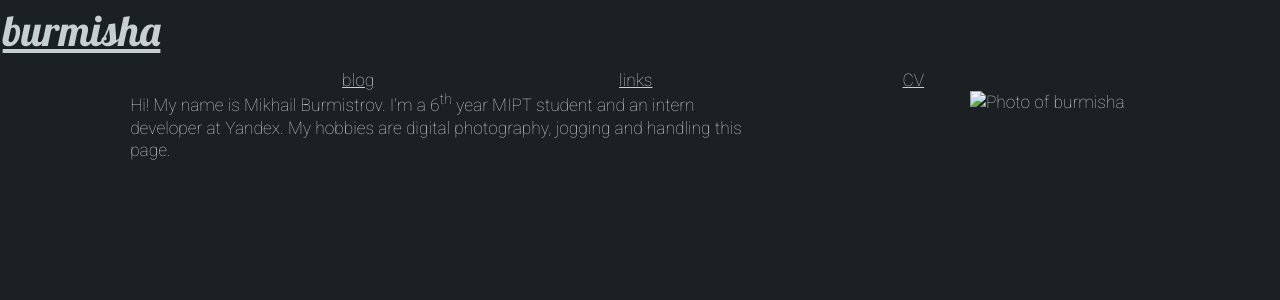
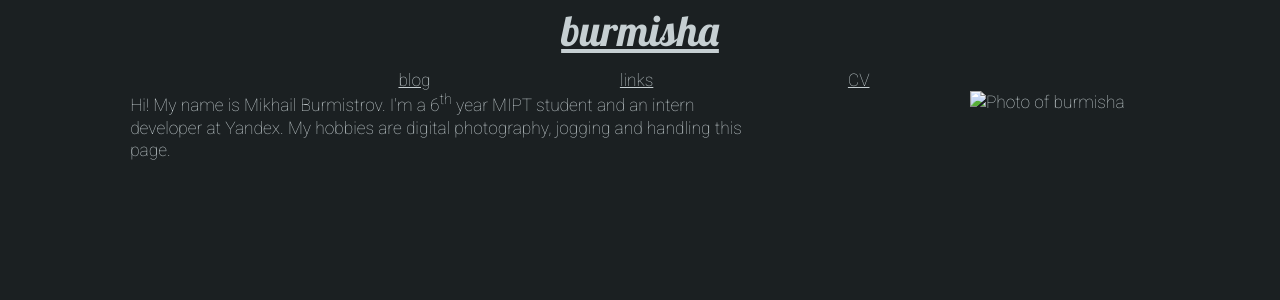
Before and after one commit to burmisha/burmisha.github.io, a Jekyll site: the page built from index.html, in a window 1280 px wide. Shown: the top 300 px of the page. Built offline with Jekyll 4.4.1, drawn with Linux system fonts in a browser that asks for light colours; some web fonts are replaced; Markdown is read by kramdown in place of the engine named in the settings.

Commit message:
fix burmisha positioning

```diff
--- a/_layouts/default.html
+++ b/_layouts/default.html
@@ -33,13 +33,17 @@
 </head>
 
 <body>
-<h1><a href="/">burmisha</a></h1>
+<div class="preview" id="burmisha">
+	<a href="/">burmisha</a>
+</div>
+<div class="preview">
 <ul id="menu">
 	<li class="menu_item"><a href="/blog/">blog</a></li>
 	<li class="menu_item"><a href="/links/">links</a></li>
 	<li class="menu_item"><a href="/cv/">CV</a></li>
 </ul>
-<div id="content">
+</div>
+
 <a name="content"></a>
 {% if page.photos %}
 	<div class="preview">
@@ -62,7 +66,6 @@
 {% endif %}
 <div class="preview">
 	{{content}}
-</div>
 </div>
 
 <!-- Yandex.Metrika counter -->
--- a/style/style.css
+++ b/style/style.css
@@ -24,11 +24,12 @@ body {
   top-margin: 20pt;
   text-align: left;
 }
-h1 {
+#burmisha {
   font-family: Lobster;
   font-size: 32pt;
   font-weight: normal;
-  margin: 0pt 0pt 8pt 0pt;
+  margin-bottom: 8pt;
+  text-align: center;
 }
 h2 {
   font-size: 15pt;
--- a/style/style.less.css
+++ b/style/style.less.css
@@ -57,11 +57,12 @@ body {
 	text-align: left;
 }
 
-h1 {
+#burmisha {
 	font-family: Lobster;
 	font-size: 32pt;
 	font-weight: normal;
-	margin: 0pt 0pt 8pt 0pt;
+	margin-bottom: 8pt;
+	text-align: center;
 }
 
 h2 {
```
